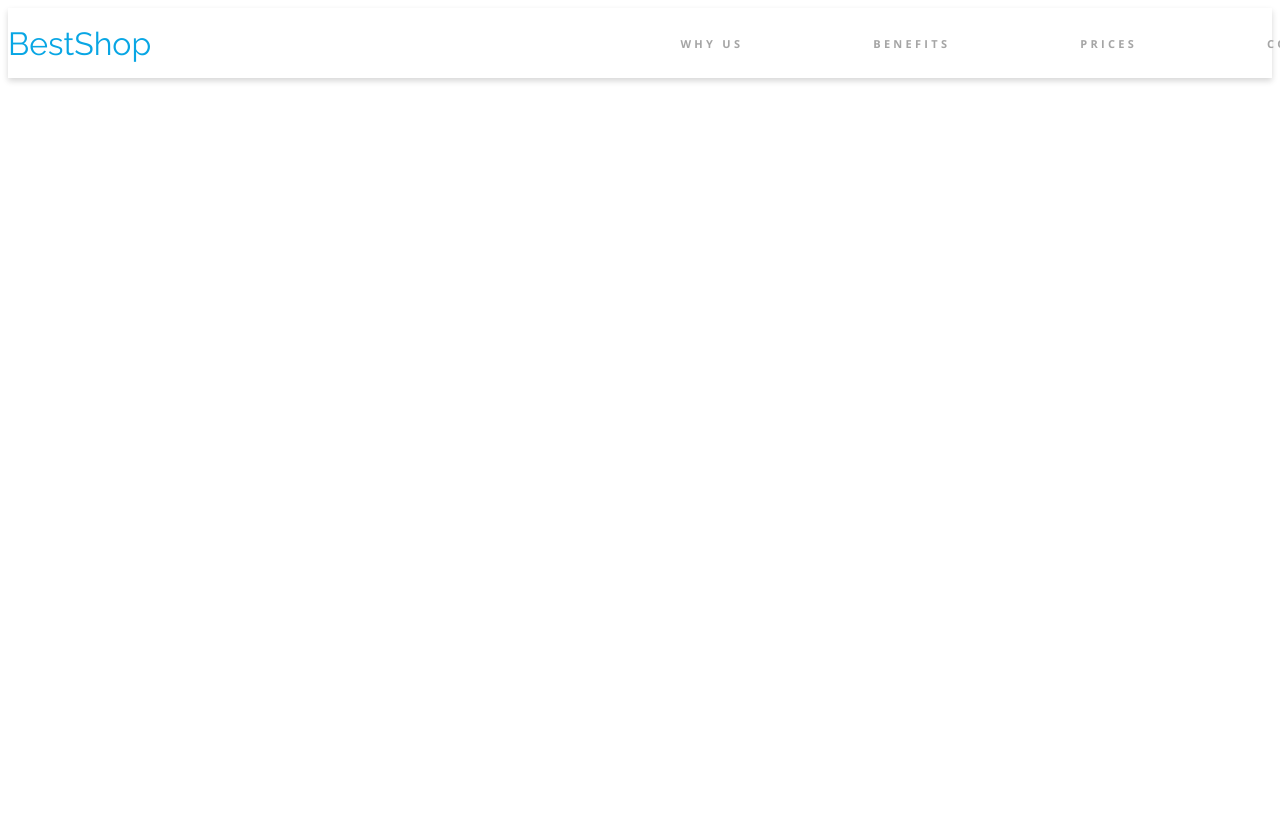
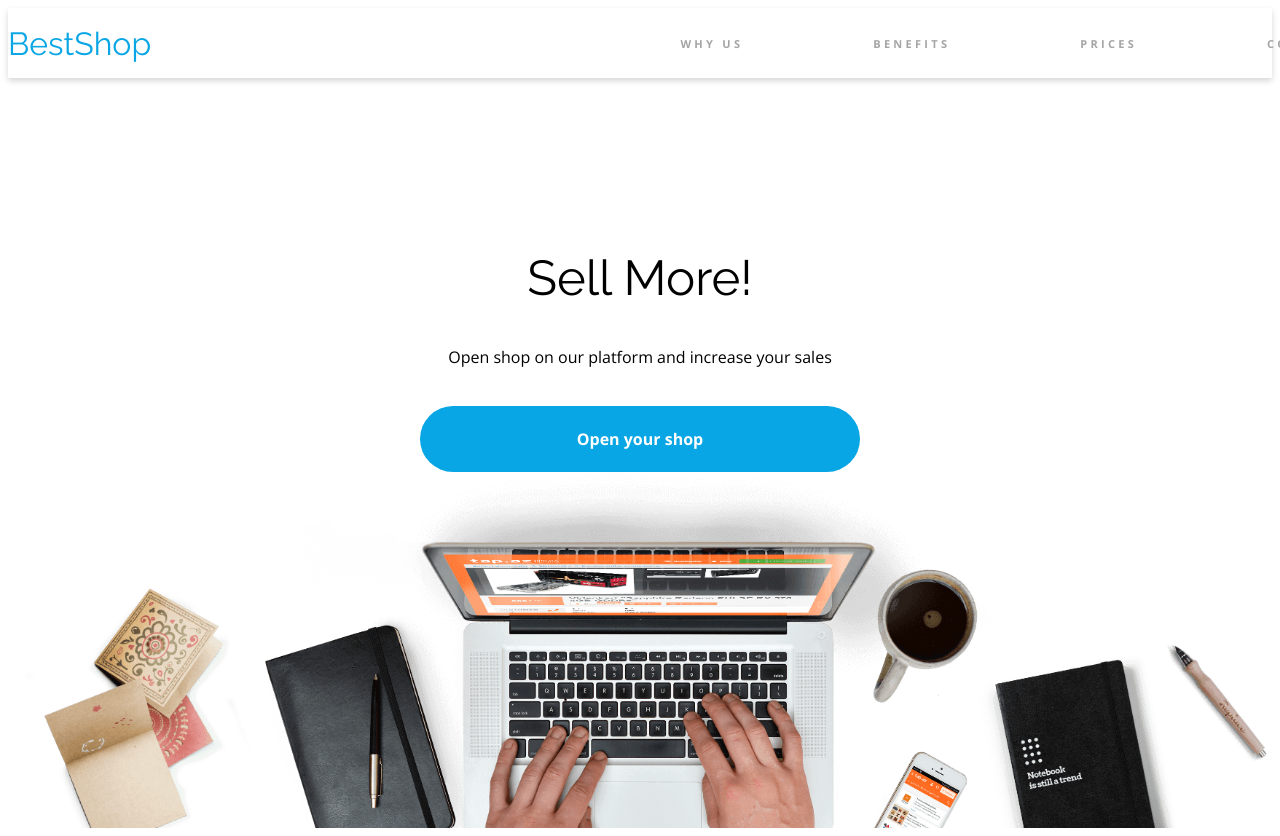
Before and after one commit to kamilkrol01/BestShop, a plain HTML site: page index.html in a window 1280 px wide. Shown: the top 836 px of the page. Before the commit the page ends 800 px from the top, so only its background shows below. Drawn offline with nearby package versions, Linux system fonts and the light colour scheme.

Commit message:
Sekcja opening zrobiona

```diff
--- a/css/style.css
+++ b/css/style.css
@@ -52,7 +52,7 @@ header .container {
     font-family: "Open Sans", sans-serif;
     font-weight: 700;
     text-transform: uppercase;
-    letter-spacing: 3.28px;
+    letter-spacing: 0.205rem;
     text-decoration: none;
     padding: 28px 18px 22px;
 }
@@ -61,3 +61,40 @@ header .container {
     color: var(--color-black);
     border-bottom: 4px solid var(--color-primary);
 }
+
+
+
+
+section {
+    display: flex;
+    flex-direction: column;
+    justify-content: center;
+}
+
+.opening-section {
+    margin-top: 130px;
+    text-align: center;
+}
+
+.opening-title {
+    font-size: 3.0625rem;
+    font-family: "Raleway", sans-serif;
+    font-weight: normal;
+}
+
+.opening-description {
+    font-family: "Open Sans", sans-serif;
+    font-weight: normal;
+    margin-top: 20px;
+    margin-bottom: 60px;
+}
+
+.opening-btn {
+    text-decoration: none;
+    padding: 22px 157px;
+    background-color: var(--color-primary);
+    border-radius: 40px;
+    font-family: "Open Sans", sans-serif;
+    font-weight: bold;
+    color: var(--color-white);
+}
--- a/index.html
+++ b/index.html
@@ -24,5 +24,15 @@
         </nav>
     </div>
 </header>
+<main>
+    <section class="opening">
+        <div class="opening-section">
+            <h1 class="opening-title">Sell More!</h1>
+            <p class="opening-description">Open shop on our platform and increase your sales</p>
+            <a href="#" class="opening-btn">Open your shop</a>
+        </div>
+        <img src="assets/Background.png" alt="background" class="opening-background"/>
+    </section>
+</main>
 </body>
 </html>
```
